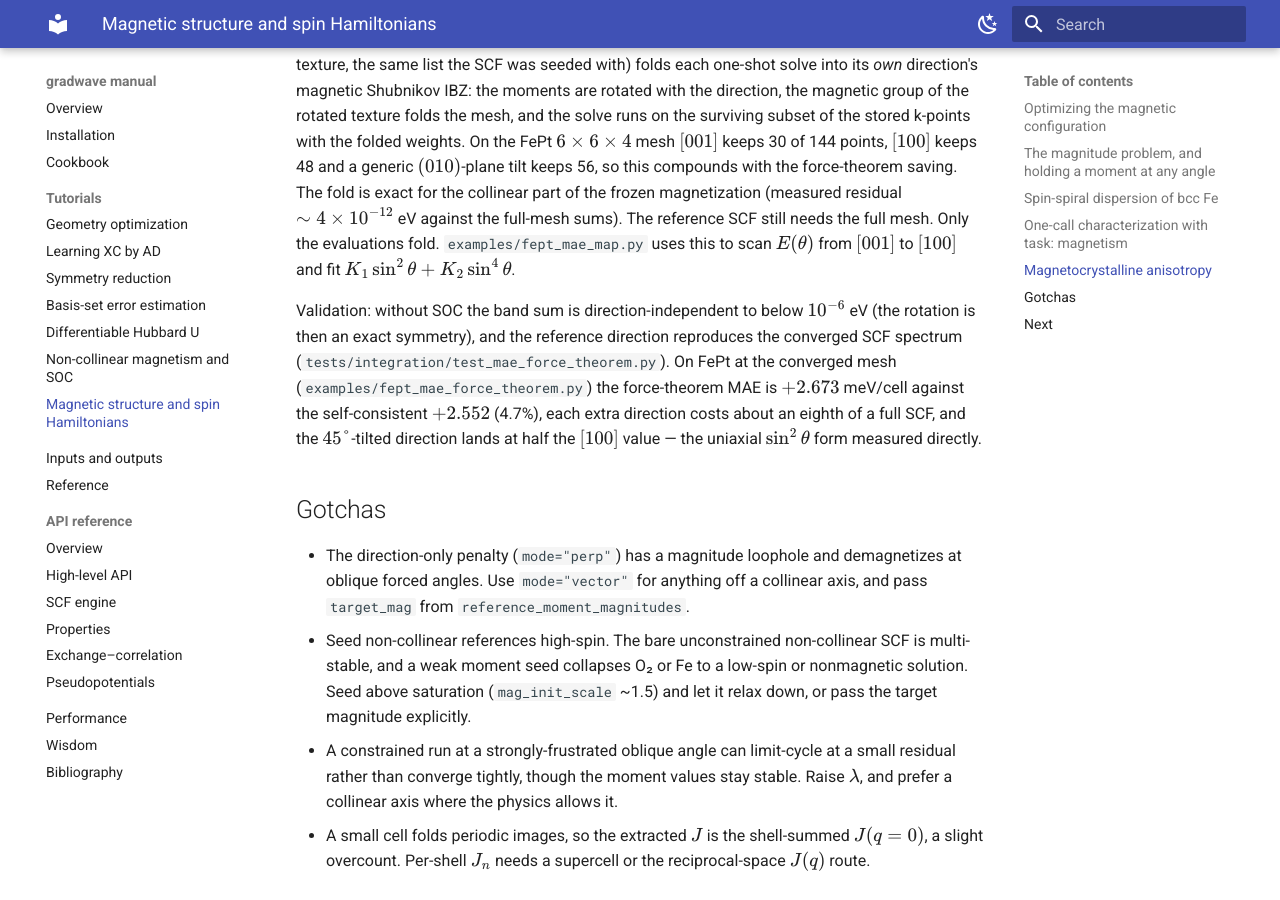
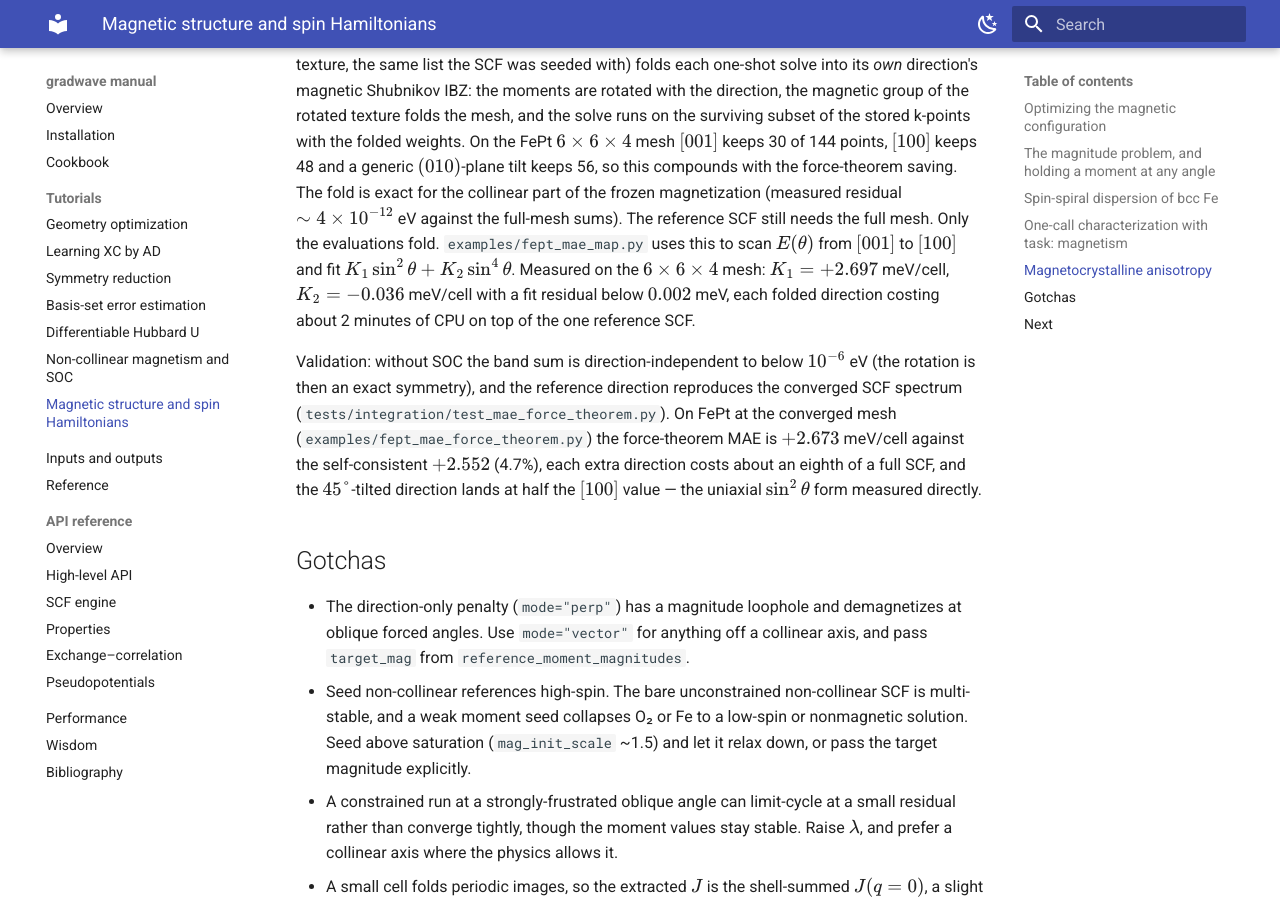
Before and after one commit to wladerer/gradwave, an MkDocs documentation site: the page built from docs/manual/magnetism.md, in a window 1280 px wide and 900 px high, scrolled down 5052 px. Built offline with MkDocs 1.6.1 and Material for MkDocs 9.7.7, drawn with Linux system fonts in a browser that asks for light colours.

Commit message:
docs(mae): record the folded E(theta) map measured at scale
asus CPU, batched spinor density path: reference SCF 2450 s (2.06x over the
pre-batching 5048 s at the same 26 iterations), 7 folded solves in 889 s
(~2.1 min each vs ~11 min unfolded pre-batching). K1 = +2.6965 meV/cell,
K2 = -0.0358, fit residual 0.0015 meV; the 45-degree point reproduces the
unfolded full-mesh value exactly.

Co-Authored-By: Claude Fable 5 <noreply@anthropic.com>

```diff
--- a/docs/manual/magnetism.md
+++ b/docs/manual/magnetism.md
@@ -228,7 +228,10 @@ exact for the collinear part of the frozen magnetization (measured residual
 $\sim 4\times10^{-12}$ eV against the full-mesh sums). The reference SCF
 still needs the full mesh. Only the evaluations fold.
 `examples/fept_mae_map.py` uses this to scan $E(\theta)$ from $[001]$ to
-$[100]$ and fit $K_1\sin^2\theta + K_2\sin^4\theta$.
+$[100]$ and fit $K_1\sin^2\theta + K_2\sin^4\theta$. Measured on the
+$6\times6\times4$ mesh: $K_1 = +2.697$ meV/cell, $K_2 = -0.036$ meV/cell
+with a fit residual below $0.002$ meV, each folded direction costing about
+2 minutes of CPU on top of the one reference SCF.
 
 Validation: without SOC the band sum is direction-independent to below
 $10^{-6}$ eV (the rotation is then an exact symmetry), and the reference
```
Also changed, not shown: docs/ideas.md (+8 -1 lines), 1 other file.
